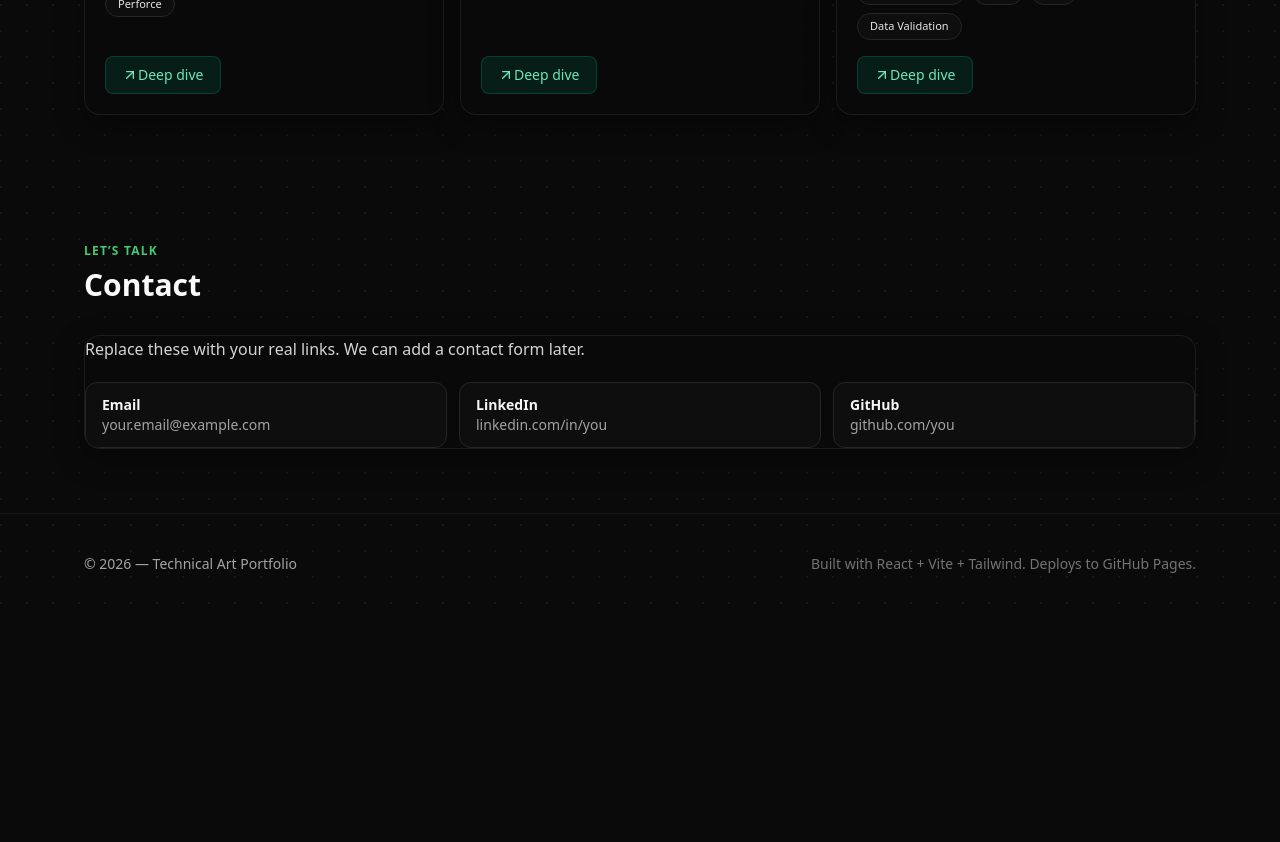
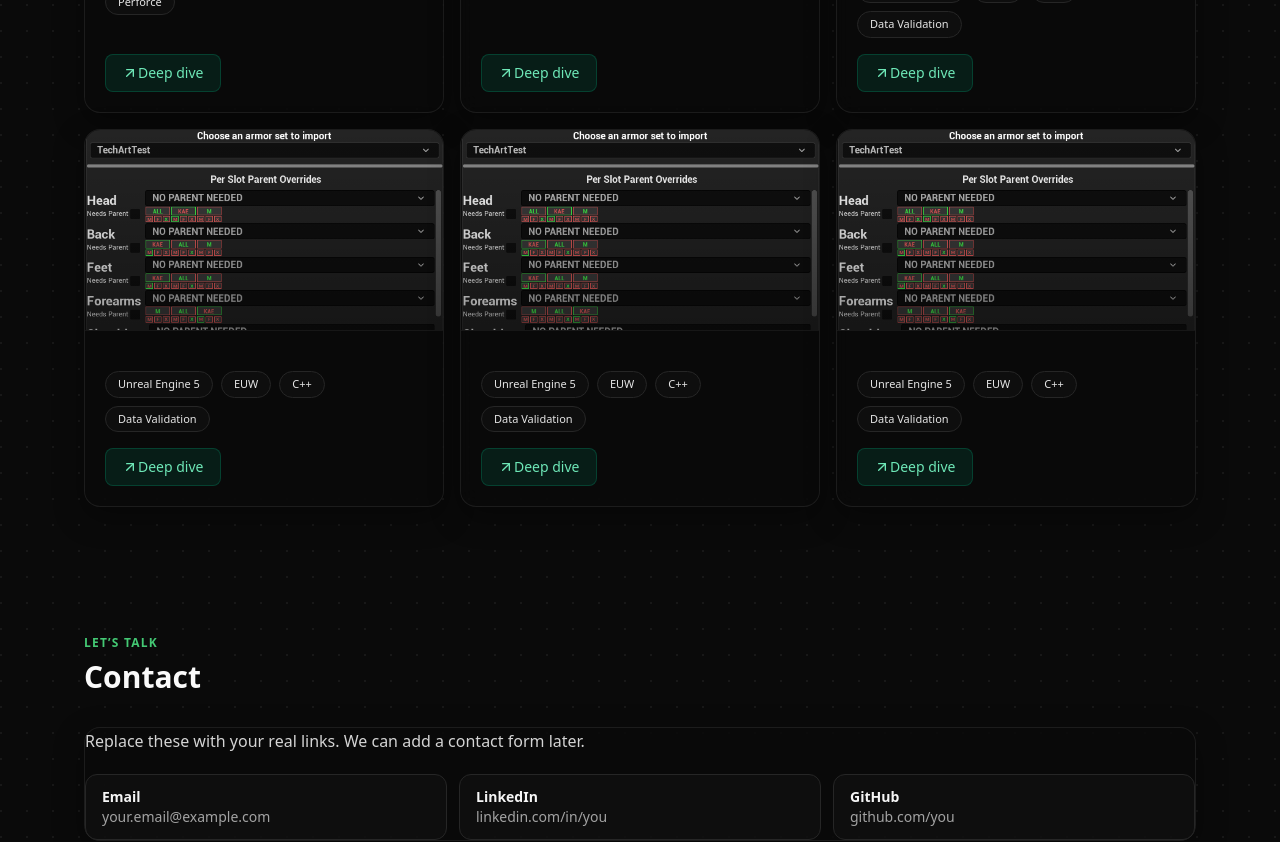
Before and after one commit to anthonydavis33/TechartPortfolio, a React (Vite) app: page /#/ in a window 1280 px wide. Shown: the part 1140-1982 px from the top of the page. Before the commit the page ends 1754 px from the top, so only its background shows below. Built offline with nearby package versions, Linux system fonts and the light colour scheme.

Commit message:
more projects

```diff
--- a/src/data/projects.js
+++ b/src/data/projects.js
@@ -341,5 +341,158 @@ Externalizing this logic ensures the system remains scalable and adaptable. Pipe
         }
       ]
     }
+  },
+
+  {
+    slug: "",
+    title: "",
+    tag: "",
+    thumbnail: "projects/Importer.png",
+    short: "",
+    stack: ["Unreal Engine 5", "EUW", "C++", "Data Validation"],
+    links: { demo: "", repo: "", writeup: "" },
+    caseStudy: {
+      overview:`
+
+        `,
+      problem: [
+        ""
+      ],
+
+      solution: [
+        ""
+      ],
+
+      impact: [
+        ""
+      ],
+      media: [],
+      sections: [
+        {
+          eyebrow: "Trusty Importer",
+          title: "Every project needs one!",
+          text: `
+
+            `,
+          bullets: [
+            ""
+          ],
+          gifSrc: "projects/Importer.png"
+        },
+        {
+          eyebrow: "",
+          title: "",
+          text: `
+
+          `,
+          bullets: [
+            ""
+          ],
+          gifSrc: "projects/projectsettingsimporter.png"
+        }
+      ]
+    }
+  },
+
+  {
+    slug: "",
+    title: "",
+    tag: "",
+    thumbnail: "projects/Importer.png",
+    short: "",
+    stack: ["Unreal Engine 5", "EUW", "C++", "Data Validation"],
+    links: { demo: "", repo: "", writeup: "" },
+    caseStudy: {
+      overview:`
+
+        `,
+      problem: [
+        ""
+      ],
+
+      solution: [
+        ""
+      ],
+
+      impact: [
+        ""
+      ],
+      media: [],
+      sections: [
+        {
+          eyebrow: "Trusty Importer",
+          title: "Every project needs one!",
+          text: `
+
+            `,
+          bullets: [
+            ""
+          ],
+          gifSrc: "projects/Importer.png"
+        },
+        {
+          eyebrow: "",
+          title: "",
+          text: `
+
+          `,
+          bullets: [
+            ""
+          ],
+          gifSrc: "projects/projectsettingsimporter.png"
+        }
+      ]
+    }
+  },
+
+  {
+    slug: "",
+    title: "",
+    tag: "",
+    thumbnail: "projects/Importer.png",
+    short: "",
+    stack: ["Unreal Engine 5", "EUW", "C++", "Data Validation"],
+    links: { demo: "", repo: "", writeup: "" },
+    caseStudy: {
+      overview:`
+
+        `,
+      problem: [
+        ""
+      ],
+
+      solution: [
+        ""
+      ],
+
+      impact: [
+        ""
+      ],
+      media: [],
+      sections: [
+        {
+          eyebrow: "Trusty Importer",
+          title: "Every project needs one!",
+          text: `
+
+            `,
+          bullets: [
+            ""
+          ],
+          gifSrc: "projects/Importer.png"
+        },
+        {
+          eyebrow: "",
+          title: "",
+          text: `
+
+          `,
+          bullets: [
+            ""
+          ],
+          gifSrc: "projects/projectsettingsimporter.png"
+        }
+      ]
+    }
   }
 ];
--- a/src/pages/Home.jsx
+++ b/src/pages/Home.jsx
@@ -8,7 +8,7 @@ import { CheckCircle2, Sparkles, Wrench, Zap } from "lucide-react";
 function Pill({ icon, title, text }) {
   const Icon = icon;
   return (
-    <div className="glass-card glass-interactive rounded-2xl shadow-soft">
+    <div className="glass-card rounded-2xl shadow-soft">
       <div className="flex items-center gap-2 text-neutral-100">
         <Icon className="h-5 w-5 text-accent-400" />
         <div className="font-semibold">{title}</div>
@@ -33,7 +33,7 @@ export default function Home() {
                 Technical Art • Tools • Shaders • Pipelines
               </div>
 
-              <h1 className="glass-card glass-interactive mt-4 text-3xl md:text-5xl font-semibold text-neutral-50 leading-tight">
+              <h1 className="mt-4 text-3xl md:text-5xl font-semibold text-neutral-50 leading-tight">
                 I build production-ready tools and shaders that make artists faster.
               </h1>
 
@@ -68,7 +68,7 @@ export default function Home() {
 
       {/* (Keep the rest of your sections as-is if you want) */}
       <Section id="contact" eyebrow="Let’s talk" title="Contact">
-        <div className="glass-card glass-interactive rounded-2xl shadow-soft">
+        <div className="glass-card rounded-2xl shadow-soft">
           <p className="text-neutral-300 leading-relaxed">
             Replace these with your real links. We can add a contact form later.
           </p>
```
Also changed, not shown: public/projects/ArmorPipe1.png (added), public/projects/ArmorPipe2.png (added).
